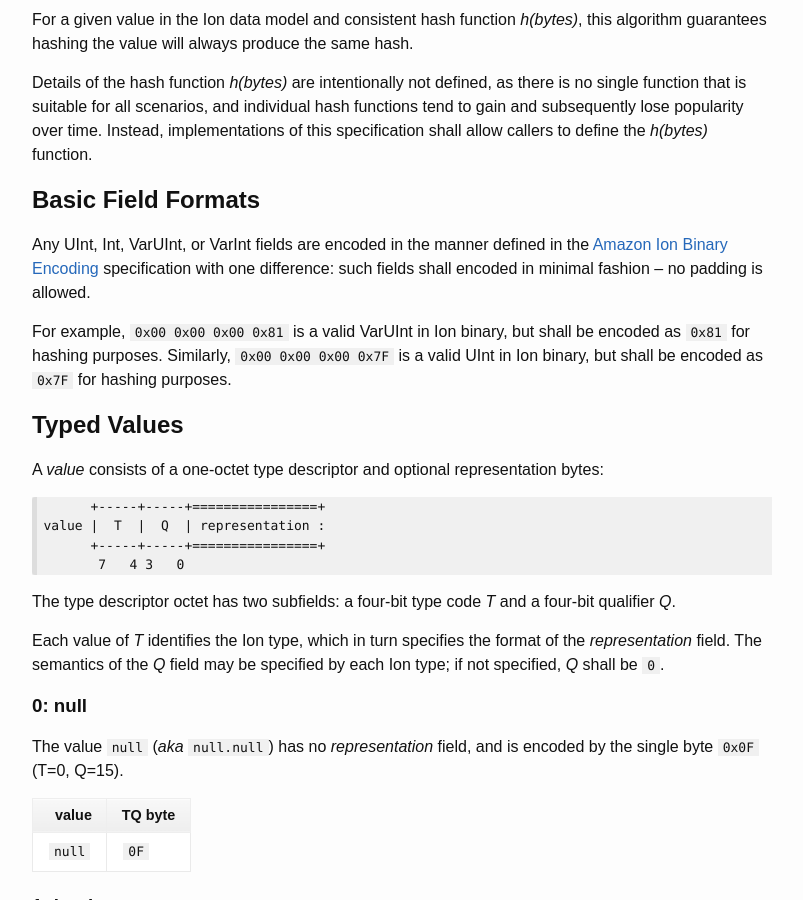
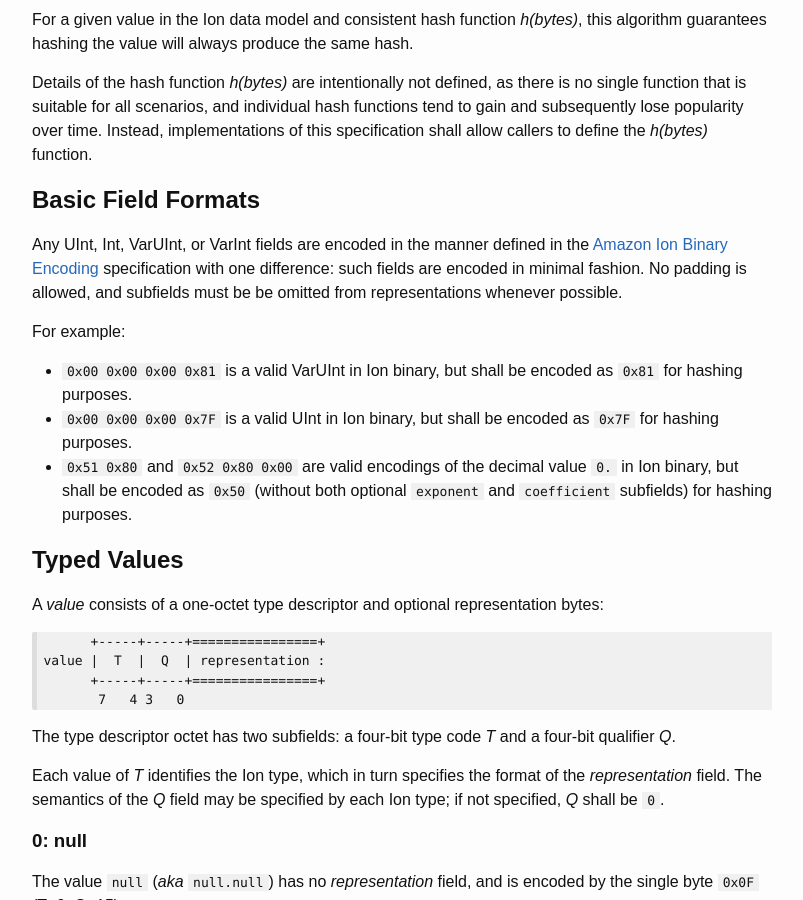
Before and after one commit to amazon-ion/ion-hash, a Jekyll site: the page built from docs/spec.md, in a window 1280 px wide and 900 px high, scrolled down 1266 px. Shown: the whole window, without its empty margins (238-1041 px from the left). Built offline with Jekyll 4.4.1, drawn with Linux system fonts in a browser that asks for light colours.

Commit message:
Document absent optional subfield convention (#12)
The specification calls for binary subfields to be elided whenever possible, but does so explicitly at each point where a subfield is discussed. Since this convention is required throughout, it can be noted as a general rule.

```diff
--- a/docs/spec.md
+++ b/docs/spec.md
@@ -123,13 +123,20 @@ callers to define the *h(bytes)* function.
 
 Any UInt, Int, VarUInt, or VarInt fields are encoded in the manner
 defined in the [Amazon Ion Binary Encoding](http://amzn.github.io/ion-docs/binary.html)
-specification with one difference: such fields shall encoded in minimal
-fashion -- no padding is allowed.
+specification with one difference: such fields are encoded in minimal
+fashion. No padding is allowed, and subfields must be be omitted from
+representations whenever possible.
 
-For example, `0x00 0x00 0x00 0x81` is a valid VarUInt in Ion binary, but
-shall be encoded as `0x81` for hashing purposes. Similarly,
-`0x00 0x00 0x00 0x7F` is a valid UInt in Ion binary, but shall be
+For example:
+* `0x00 0x00 0x00 0x81` is a valid VarUInt in Ion binary, but
+shall be encoded as `0x81` for hashing purposes.
+* `0x00 0x00 0x00 0x7F` is a valid UInt in Ion binary, but shall be
 encoded as `0x7F` for hashing purposes.
+* `0x51 0x80` and `0x52 0x80 0x00` are valid encodings of the decimal
+value `0.` in Ion binary, but shall be encoded as `0x50` (without
+both optional `exponent` and `coefficient` subfields) for hashing
+purposes.
+
 
 ## Typed Values
 
```
